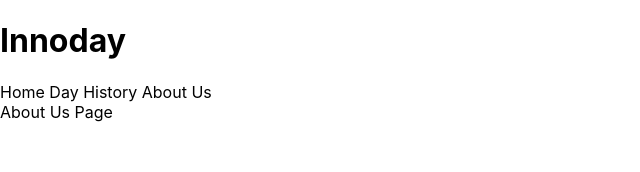
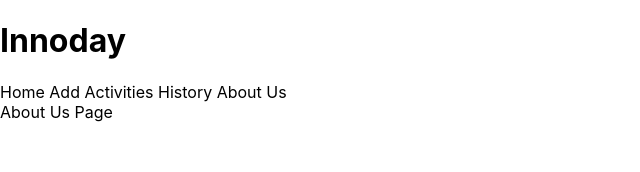
Before and after one commit to hasankhadra/innoday, a Next.js app: page /aboutUs in a window 1280 px wide. Shown: the top 172 px of the page, without its empty margins (0-640 px from the left). Built offline with nearby package versions, Linux system fonts and the light colour scheme; no server answers.

Commit message:
fix: updated text content

```diff
--- a/src/components/Header.tsx
+++ b/src/components/Header.tsx
@@ -6,7 +6,7 @@ const Header = (props: { uid?: string }) => (
         <header>
             <h1>Innoday</h1>
             <Link href="/"> Home </Link>
-            <Link href="/day"> Day </Link>
+            <Link href="/day"> Add Activities </Link>
             <Link href="/history"> History </Link>
             <Link href="aboutUs"> About Us </Link>
             {props.uid && <EntryHeader uid={props.uid} />}
--- a/src/pages/day.tsx
+++ b/src/pages/day.tsx
@@ -16,7 +16,7 @@ const Day: NextPage = () => {
     return (
         <div>
             <Header uid={uid} />
-            <div>About Us Page</div>
+            <div>Add Activities</div>
             <DayForm uid={uid} />
         </div>
     )
```
